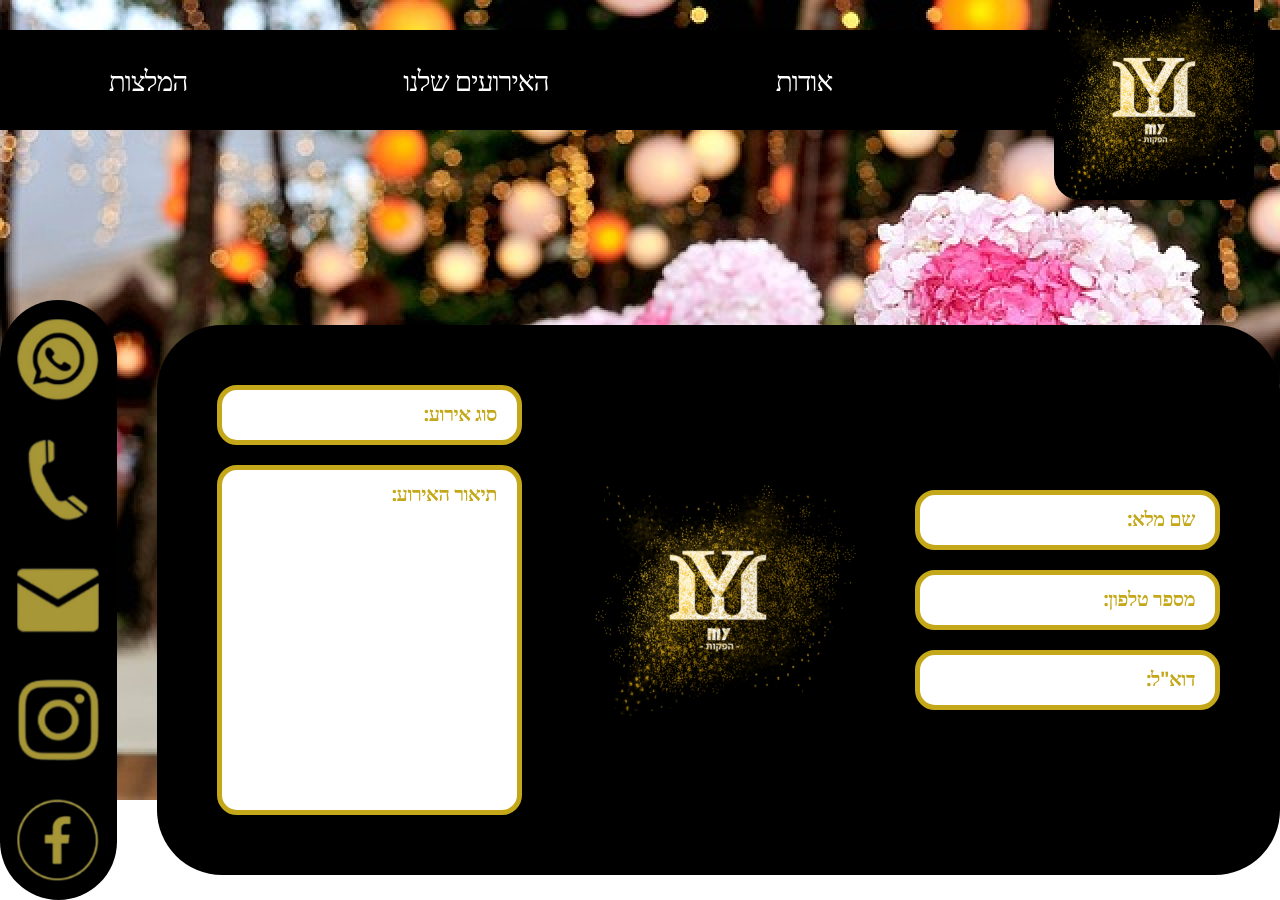
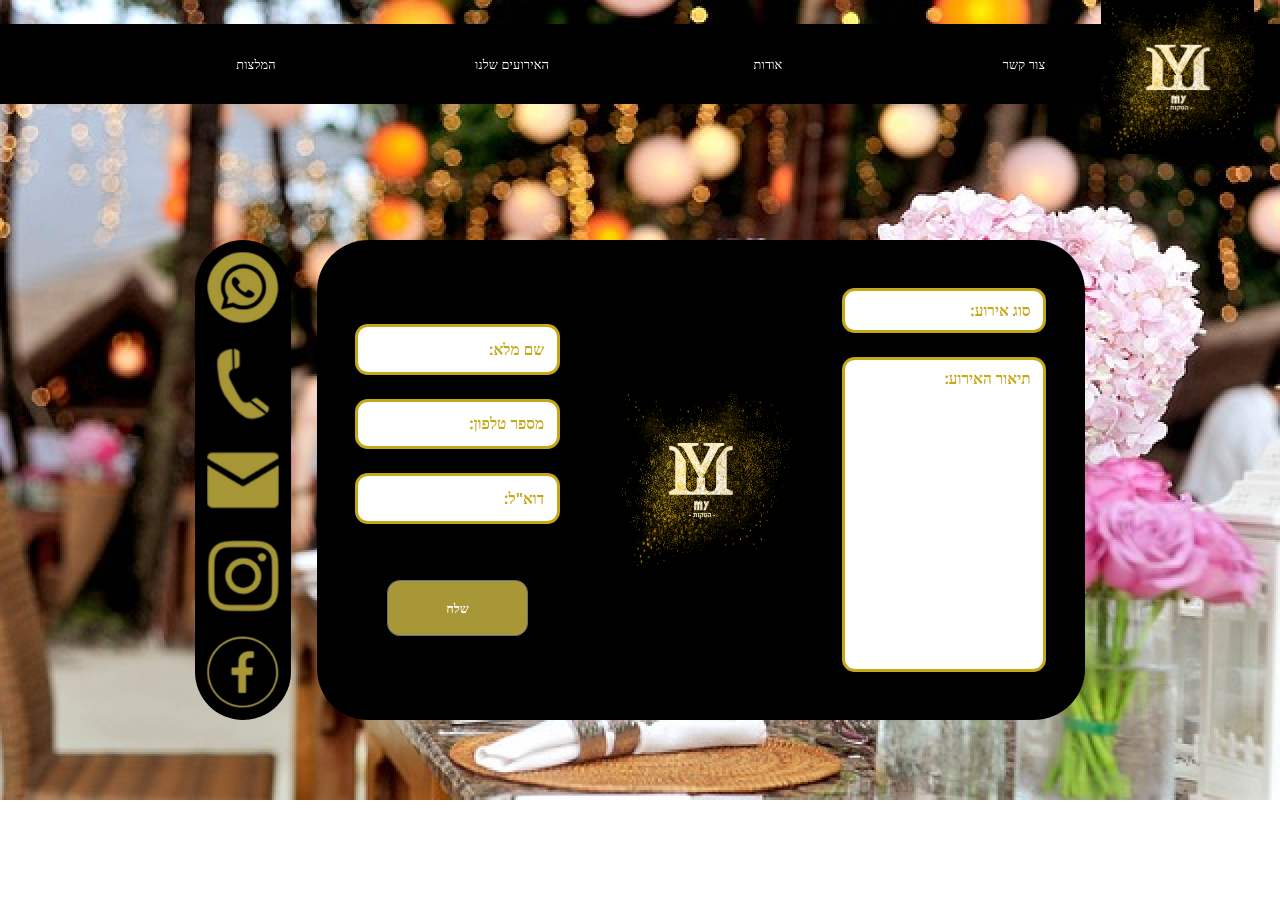
Before and after one commit to HarelZadok/my-productions, a React (Create React App) app: page /contact in a window 1280 px wide. After the commit the page ends 800 px from the top, so only its background shows below. Built offline with nearby package versions, Linux system fonts and the light colour scheme; what react-scroll-motion would draw is missing.

Commit message:
Fixed Zoom and Resize Dimensions

```diff
--- a/src/components/ContactPage.css
+++ b/src/components/ContactPage.css
@@ -1,6 +1,6 @@
 * {
     font-family: "Segoe UI", serif;
-    letter-spacing: -1px;
+    letter-spacing: .01vw;
 }
 
 .container_contact {
@@ -16,22 +16,23 @@
 }
 
 .body_contact {
-    padding-top: 300px;
+    padding-top: 30vh;
     display: flex;
     flex-direction: row;
     justify-content: center;
     align-items: center;
-    gap: 40px;
+    gap: 2vw;
 }
 
 .contactUs_contact {
     background-color: black;
-    width: 1150px;
-    height: 550px;
-    border-radius: 65px;
+    width: 60vw;
+    height: 60vh;
+    border-radius: 4vw;
     display: flex;
     flex-direction: column;
-    padding: 60px;
+    padding-inline: 3vw;
+    padding-block: 6vh;
     box-sizing: border-box;
 }
 
@@ -40,22 +41,23 @@
     flex-direction: column-reverse;
     justify-content: space-around;
     align-items: center;
-    height: 600px;
-    width: 120px;
-    border-radius: 100px;
+    height: 60vh;
+    width: 12vh;
+    border-radius: 100vh;
     background-color: black;
 }
 
 .contactImage_contact {
-    height: 100%;
+    height: 9vh;
     width: auto;
 }
 
 .contactButton_contact {
     background-color: #FFFFFF00;
     border-width: 0;
-    height: 14%;
+    height: 9vh;
     width: auto;
+    padding: 0;
 }
 
 .contactButton_contact:hover {
@@ -67,12 +69,12 @@
     outline-width: 0;
     border-width: 0;
     background-color: #FFFFFF00;
-    letter-spacing: -.5px;
-    font-size: 18px;
+    letter-spacing: 0.001vw;
+    font-size: .85vw;
     color: black;
     width: 100%;
-    height: 100%;
     resize: none;
+    padding: 0;
 }
 
 .contactColumn_contact {
@@ -81,10 +83,10 @@
     justify-content: center;
     align-items: flex-start;
     height: 100%;
-    gap: 20px;
+    gap: 3vh;
 }
 
 .contactUsImage_contact {
-    height: 350px;
-    width: auto;
+    height: 33vh;
+    width: 18vw;
 }
--- a/src/components/ContactPage.js
+++ b/src/components/ContactPage.js
@@ -1,6 +1,6 @@
 import './ContactPage.css'
 import TopBar from "./TopBar";
-import {useState} from "react";
+import React, {useState} from "react";
 
 export default function ContactPage() {
     const [values, setValues] = useState({});
@@ -21,24 +21,26 @@ export default function ContactPage() {
                                                                  src={require('../resources/facebook.png')}/></button>
                 <button className={'contactButton_contact'}><img className={'contactImage_contact'} alt={'instagram'}
                                                                  src={require('../resources/instagram.png')}/></button>
-                <button className={'contactButton_contact'}><img className={'contactImage_contact'} alt={'email'}
+                <button onClick={() => {window.location.href = 'mailto:my-productions@outlook.com'}} className={'contactButton_contact'}><img className={'contactImage_contact'} alt={'email'}
                                                                  src={require('../resources/email.png')}/></button>
-                <button className={'contactButton_contact'}><img className={'contactImage_contact'} alt={'phone'}
+                <button onClick={() => {alert('משה מורנו:\n+972 58-623-8000')}} className={'contactButton_contact'}><img className={'contactImage_contact'} alt={'phone'}
                                                                  src={require('../resources/phone.png')}/></button>
-                <button className={'contactButton_contact'}><img className={'contactImage_contact'} alt={'whatsapp'}
+                <button onClick={() => {window.location.href = 'https://wa.me/+972586238000'}} className={'contactButton_contact'}><img className={'contactImage_contact'} alt={'whatsapp'}
                                                                  src={require('../resources/whatsapp.png')}/></button>
             </div>
             <div className={'contactUs_contact'}>
                 <form style={{height: '100%', width: '100%', display: 'flex', flexDirection: 'row', justifyContent: 'space-between', alignItems: 'center'}} onSubmit={handleSubmit}>
                     <div className={'contactColumn_contact'}>
-                        <CustomInput handleChange={handleChange} id={'type'} rtl title={'סוג אירוע:'} height={'60px'}/>
-                        <CustomInput handleChange={handleChange} id={'description'} rtl multiline title={'תיאור האירוע:'} height={'100%'}/>
+                        <CustomInput handleChange={handleChange} id={'name'} rtl title={'שם מלא:'} height={'6.3vh'}/>
+                        <CustomInput handleChange={handleChange} id={'phone'} type={'tel'} title={'מספר טלפון:'} height={'6.3vh'}/>
+                        <CustomInput handleChange={handleChange} id={'email'} type={'email'} title={'דוא"ל:'} height={'6.3vh'}/>
+                        <button style={{alignSelf: 'center'}} className={'eventButton_main'}>שלח</button>
+
                     </div>
                     <img src={require('../resources/logo1.png')} alt={'contact us'} className={'contactUsImage_contact'}/>
                     <div className={'contactColumn_contact'}>
-                        <CustomInput handleChange={handleChange} id={'name'} rtl title={'שם מלא:'} height={'60px'}/>
-                        <CustomInput handleChange={handleChange} id={'phone'} type={'tel'} title={'מספר טלפון:'} height={'60px'}/>
-                        <CustomInput handleChange={handleChange} id={'email'} type={'email'} title={'דוא"ל:'} height={'60px'}/>
+                        <CustomInput handleChange={handleChange} id={'type'} rtl title={'סוג אירוע:'} height={'6.3vh'}/>
+                        <CustomInput handleChange={handleChange} id={'description'} rtl multiline title={'תיאור האירוע:'} height={'100%'}/>
                     </div>
                 </form>
             </div>
@@ -52,19 +54,19 @@ function CustomInput(props) {
         {
             backgroundColor: '#FFFFFF',
             borderStyle: "solid",
-            borderWidth: 5,
+            borderWidth: '0.24vw',
             borderColor: '#c4a81a',
-            borderRadius: 20,
-            minHeight: 60,
-            paddingInline: 20,
-            paddingBlock: 10,
+            borderRadius: '1vw',
+            paddingInline: '1vw',
+            paddingBlock: '1vh',
             boxSizing: 'border-box',
-            width: 305,
+            width: '16vw',
             height: props.height,
             display: 'flex',
             flexDirection: !props.multiline ? 'row-reverse' : 'column',
+            alignItems: !props.multiline ? 'center' : 'flex-end',
         }}>
-        <label htmlFor={props.id} style={{letterSpacing: -.5, color: '#c4a81a', fontWeight: 'bold', direction: 'rtl', fontSize: 20, marginLeft: 5, whiteSpace: 'nowrap'}}>{props.title}</label>
+        <label htmlFor={props.id} style={{letterSpacing: '.001vw', color: '#c4a81a', fontWeight: 'bold', direction: 'rtl', fontSize: '1.2vw', marginLeft: '.5vw', whiteSpace: 'nowrap'}}>{props.title}</label>
         {
             props.multiline ?
                 <textarea onChange={props.handleChange} id={props.id} style={{direction: props.rtl ? 'rtl' : 'ltr'}} className={'input_contact'}/> :
--- a/src/components/Extra.js
+++ b/src/components/Extra.js
@@ -14,17 +14,17 @@ const extra = {
     flexDirection: 'row',
     justifyContent: 'center',
     alignItems: 'center',
-    maxWidth: '350px',
+    maxWidth: '20vw',
 }
 
 const extraText = {
     color: '#A79737',
-    fontSize: '35px',
+    fontSize: '1vw',
     textAlign: 'center',
-    width: '300px',
+    width: '20vw'
 }
 
 const extraImage = {
-    width: '130px',
-    height: '130px'
+    width: '6vw',
+    height: '6vw',
 }
--- a/src/components/MainPage.css
+++ b/src/components/MainPage.css
@@ -1,6 +1,6 @@
 * {
     font-family: "Segoe UI", serif;
-    letter-spacing: -1px;
+    letter-spacing: .01vw;
 }
 
 .container_main {
@@ -14,6 +14,13 @@
     background-attachment: fixed;
 }
 
+.body_title_main {
+    display: flex;
+    flex-direction: column;
+    justify-content: flex-start;
+    align-items: center;
+}
+
 .body_main {
     display: flex;
     flex-direction: column;
@@ -22,10 +29,10 @@
 }
 
 .bodyText_main {
-    font-size: 28px;
+    font-size: 1.4vw;
     color: #FFFFFF;
     font-weight: bold;
-    -webkit-text-stroke: 1px black;
+    -webkit-text-stroke: .05em black;
     text-align: center;
 }
 
@@ -33,16 +40,16 @@
     display: flex;
     justify-content: center;
     align-items: center;
-    height: 70px;
-    width: 200px;
+    height: 7vh;
+    width: 11vw;
     background-color: #A79737;
     color: #FFFFFF;
-    border: 1px solid #707070;
-    border-radius: 20px;
-    margin-top: 30px;
-    font-size: 20px;
+    border: .05em solid #707070;
+    border-radius: 1vw;
+    margin-top: 4vh;
+    font-size: 1vw;
     font-weight: bold;
-    letter-spacing: -1px;
+    letter-spacing: 0.001vw;
     cursor: pointer;
 }
 
@@ -52,15 +59,11 @@
 
 .contactUs_main {
     display: flex;
-    justify-content: center;
-    align-items: center;
     color: #FFFFFF;
-    -webkit-text-stroke: 1px black;
-    border-radius: 20px;
-    margin-top: 30px;
-    font-size: 25px;
+    -webkit-text-stroke: .05em black;
+    font-size: 1.3vw;
     font-weight: bold;
-    letter-spacing: -1px;
+    letter-spacing: .01vw;
 }
 
 .arrowsDown_main {
@@ -68,8 +71,8 @@
     flex-direction: column;
     justify-content: center;
     align-items: center;
-    margin-top: 10px;
-    height: 30px;
+    margin-top: .8vh;
+    height: 3vh;
     animation: bounce 1s infinite;
 }
 
@@ -78,7 +81,7 @@
         transform: translateY(0);
     }
     50% {
-        transform: translateY(6px);
+        transform: translateY(1vh);
     }
     100% {
         transform: translateY(0);
@@ -94,17 +97,15 @@
 }
 
 .extras_main {
-    width: 800px;
-    height: 700px;
+    width: 40vw;
+    height: 70vh;
     background-color: black;
-    border-radius: 80px;
+    border-radius: 4vw;
     align-self: flex-end;
-    margin-right: 10px;
     display: flex;
     flex-direction: row;
     justify-content: space-evenly;
-    gap: 20px;
-    margin-bottom: 10px;
+    margin-bottom: 1vh;
 }
 
 .extraList_main {
@@ -117,26 +118,28 @@
 .contact_main {
     display: flex;
     flex-direction: row;
-    width: 400px;
-    height: 80px;
+    width: 20vw;
+    height: 9vh;
     background-color: black;
-    border-radius: 200px;
+    border-radius: 20vw;
     justify-content: space-evenly;
     align-items: center;
-    margin-left: 10px;
-    margin-bottom: 10px;
+    margin-left: 1vh;
+    margin-bottom: 1vh;
 }
 
 .contactImage_main {
     height: auto;
-    width: 100%;
+    width: 3vw;
 }
 
 .contactButton_main {
     background-color: #FFFFFF00;
     border-width: 0;
     height: auto;
-    width: 16%;
+    width: 4vw;
+    max-width: 4vw;
+    padding: 0;
 }
 
 .contactButton_main:hover {
--- a/src/components/MainPage.js
+++ b/src/components/MainPage.js
@@ -16,7 +16,7 @@ function TopPart() {
                 <small className={'bodyText_main'}>הפקות אירועים | השכרת ציוד לאירועים | ניהול אירועים</small>
                 <button className={'eventButton_main'}>בואו ונגשים פנטזיות</button>
             </div>
-            <button onClick={scrollToBottom} style={{backgroundColor: '#FFFFFF00', borderWidth: 0, cursor: 'pointer', position: 'absolute', bottom: 20}}>
+            <button onClick={scrollToBottom} style={{backgroundColor: '#FFFFFF00', borderWidth: 0, cursor: 'pointer', position: 'absolute', bottom: '2vh'}}>
                 <div style={{display: 'flex', flexDirection: 'column', alignItems: 'center'}}>
                     <small className={'contactUs_main'}>צור קשר</small>
                     <img className={'arrowsDown_main'} src={arrowsDown} alt={'contact'}/>
--- a/src/components/TextButton.js
+++ b/src/components/TextButton.js
@@ -2,20 +2,18 @@ import {useState, useRef, useEffect} from "react";
 
 export default function TextButton(props) {
     const textRef = useRef(null);
-
-    const [defaultFontSize, setDefaultFontSize] = useState('28px');
+    const defaultFontSize = props.fontSize !== undefined ? props.style.fontSize : '1vw';
     const [fontSize, setFontSize] = useState(defaultFontSize);
+    const [userStyle, setUserStyle] = useState({...props.style, fontSize: fontSize});
+    useEffect(() => {
+        setUserStyle({...props.style, fontSize: fontSize});
+    }, [fontSize, props.style]);
     const [opacity, setOpacity] = useState(1);
     const sets = {setOpacity, setFontSize};
     const args = {defaultFontSize};
-    const style = {cursor: 'pointer', opacity: opacity, fontSize: fontSize, ...props.style};
+    const style = {cursor: 'pointer', opacity: opacity, ...userStyle};
 
-    useEffect(() => {
-        setDefaultFontSize(window.getComputedStyle(textRef.current).fontSize);
-    }, []);
-
-    return <div style={{width: "auto", height: "auto", justifyContent: "center", alignContent: "center"}}>
-        <small
+    return <small
             onMouseOver={() => {if (shouldInteract(props)) interact(true, sets, args)}}
             onMouseOut={() => {if (shouldInteract(props)) interact(false, sets, args)}}
             className={`${props.className}`}
@@ -24,7 +22,6 @@ export default function TextButton(props) {
             onClick={props.onClick}>
             {props.children}
         </small>
-    </div>
 }
 
 function shouldInteract(props) {
@@ -36,7 +33,7 @@ function shouldInteract(props) {
 function interact(mouseOver, sets, args) {
     if (mouseOver) {
         sets.setOpacity(0.7);
-        sets.setFontSize(args.defaultFontSize.substring(0, args.defaultFontSize.length - 2) * 1.2 + 'px');
+        sets.setFontSize(args.defaultFontSize.substring(0, args.defaultFontSize.length - 2) * 1.3 + args.defaultFontSize.substring(args.defaultFontSize.length - 2, args.defaultFontSize.length));
     }
     else {
         sets.setOpacity(1);
--- a/src/components/TopBar.css
+++ b/src/components/TopBar.css
@@ -14,13 +14,13 @@
     justify-content: center;
     gap: 10vw;
     width: 100vw;
-    height: 100px;
-    margin-top: 30px;
+    height: 10vh;
+    margin-top: 3vh;
     background-color: black;
 }
 
 .headerOption_topBar {
-    font-size: min(2.3vw, 28px);
+    font-size: 2vw;
     color: #FFFFFF;
     font-weight: 500;
     text-align: center;
@@ -31,7 +31,8 @@
     overflow: hidden;
     border-bottom-left-radius: 2vw;
     border-bottom-right-radius: 2vw;
-    max-height: 200px;
+    height: 12vw;
+    width: 12vw;
     position: absolute;
     right: 2vw;
     top: 0;
@@ -39,6 +40,7 @@
 }
 
 .logo_topBar {
-    max-height: 200px;
+    height: 12vw;
+    width: 12vw;
     transform: scale(1.5);
 }
--- a/src/components/TopBar.js
+++ b/src/components/TopBar.js
@@ -8,17 +8,17 @@ export default function TopBar() {
             <img onClick={() => window.location.href = '/'} className={'logo_topBar'} alt={'logo'} src={require('../resources/logo1.png')}/>
         </div>
         <div className={'headerOptions_topBar'}>
-            <div style={{width: '200px', justifyContent: 'center', alignItems: 'center',display: 'flex'}}>
-                <TextButton onClick={() => window.location.href = '/contact'} className={'headerOption_topBar'}>צור קשר</TextButton>
+            <div style={{width: '10vw', height: '10vh', justifyContent: 'center', alignItems: 'center', display: 'flex'}}>
+                <TextButton onClick={() => window.location.href = '/contact'} style={{fontSize: '1vw', color: '#FFFFFF', fontWeight: 500, textAlign: 'center'}}>צור קשר</TextButton>
             </div>
-            <div style={{width: '200px', justifyContent: 'center', alignItems: 'center',display: 'flex'}}>
-                <TextButton onClick={() => window.location.href = '/about'} className={'headerOption_topBar'}>אודות</TextButton>
+            <div style={{width: '10vw', height: '10vh', justifyContent: 'center', alignItems: 'center',display: 'flex'}}>
+                <TextButton onClick={() => window.location.href = '/about'} style={{fontSize: '1vw', color: '#FFFFFF', fontWeight: 500, textAlign: 'center'}}>אודות</TextButton>
             </div>
-            <div style={{width: '200px', justifyContent: 'center', alignItems: 'center',display: 'flex'}}>
-                <TextButton onClick={() => window.location.href = '/events'} className={'headerOption_topBar'}>האירועים שלנו</TextButton>
+            <div style={{width: '10vw', height: '10vh', justifyContent: 'center', alignItems: 'center',display: 'flex'}}>
+                <TextButton onClick={() => window.location.href = '/events'} style={{fontSize: '1vw', color: '#FFFFFF', fontWeight: 500, textAlign: 'center'}}>האירועים שלנו</TextButton>
             </div>
-            <div style={{width: '200px', justifyContent: 'center', alignItems: 'center',display: 'flex'}}>
-                <TextButton onClick={() => window.location.href = '/recommendations'} className={'headerOption_topBar'}>המלצות</TextButton>
+            <div style={{width: '10vw', height: '10vh', justifyContent: 'center', alignItems: 'center',display: 'flex'}}>
+                <TextButton onClick={() => window.location.href = '/recommendations'} style={{fontSize: '1vw', color: '#FFFFFF', fontWeight: 500, textAlign: 'center'}}>המלצות</TextButton>
             </div>
         </div>
     </div>
```
